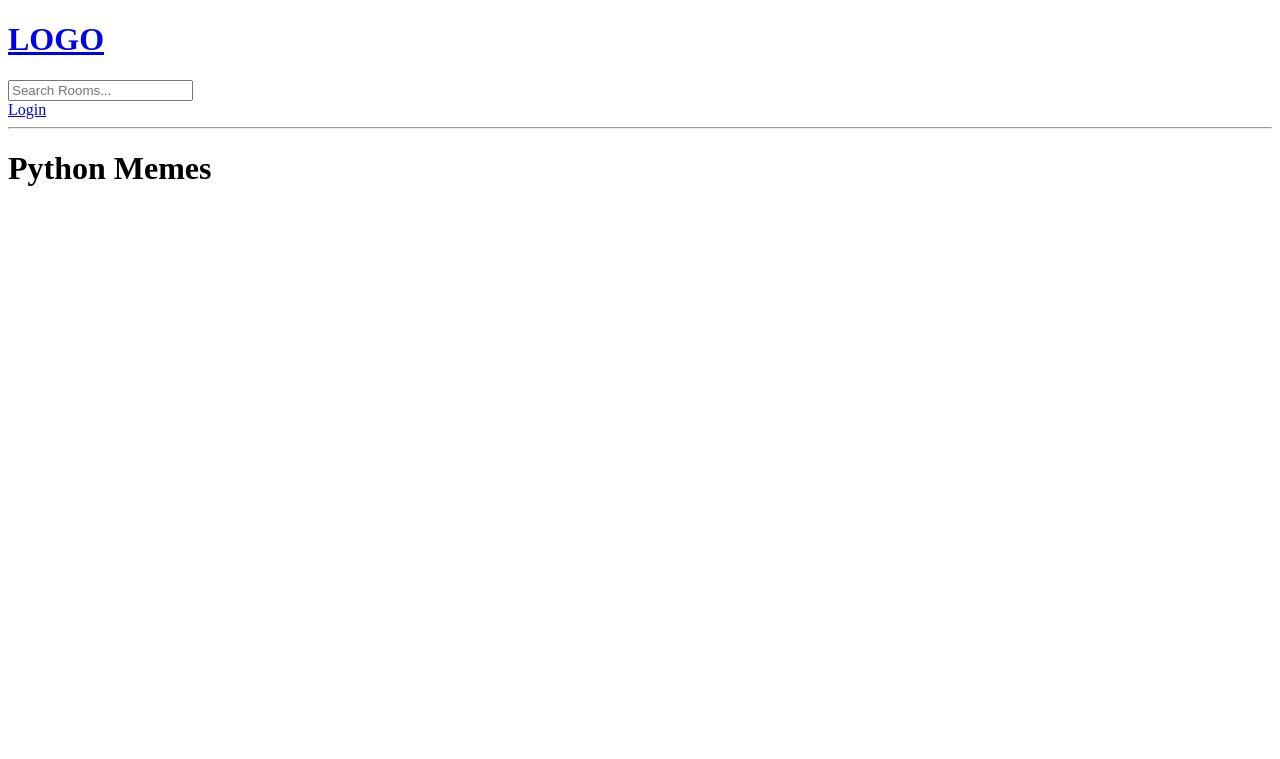
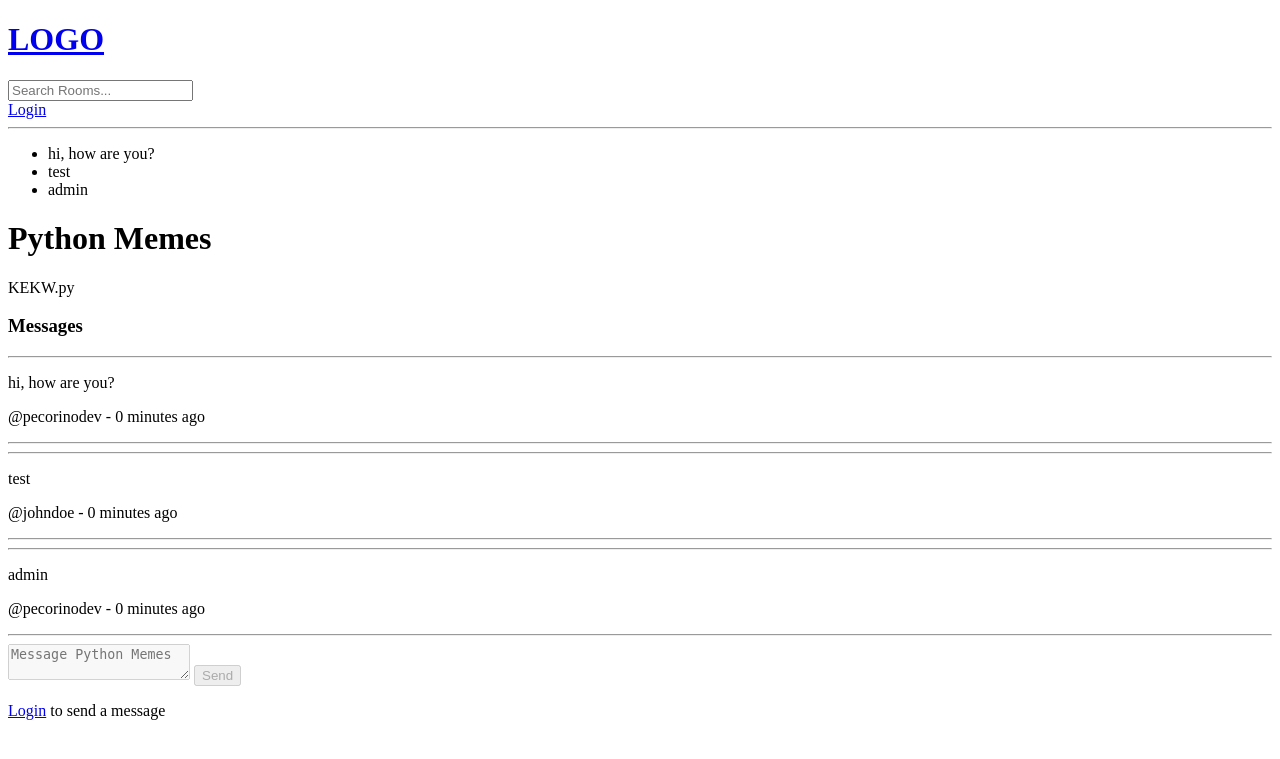
Before and after one commit to edgarcnp/TheBetaWeb, a Django app: page /room/3 in a window 1280 px wide. Shown: the top 759 px of the page. Run offline with Django 4.2, Linux system fonts and the light colour scheme; data comes from the database, SQL or seed files in the repository; both versions use the stored data as it was after the commit.

Commit message:
added send message in a room logic

```diff
--- a/TheBetaWeb/settings.py
+++ b/TheBetaWeb/settings.py
@@ -27,6 +27,7 @@ DEBUG = True
 
 ALLOWED_HOSTS = [
     "127.0.0.1",
+    "edgarcnp.tplinkdns.com",
 ]
 
 
--- a/base/templates/base/room.html
+++ b/base/templates/base/room.html
@@ -3,6 +3,37 @@
 
 {% block content %}
 
-<h1>{{ rooms.name }}</h1>
+    <h1>{{ rooms.name }}</h1>
+
+    <p>{{ rooms.description }}</p>
+
+    <div class="comment-wrapper">
+        <h3>Messages</h3>
+        {% for message in messages %}
+            <hr>
+            <p>{{ message.body }}</p>
+            <p>@{{ message.user }} - {{ message.created|timesince }} ago</p>
+            <hr>
+        {% endfor %}
+    </div>
+
+    <div class="comment-form">
+        <form method="POST" action="">
+        {% csrf_token %}
+            {% if request.user.is_authenticated %}
+                <label>
+                    <textarea name="body" placeholder="Message {{ rooms.name }}"></textarea>
+                </label>
+                <input type="submit" value="Send">
+            {% else %}
+                <label>
+                    <textarea name="body" placeholder="Message {{ rooms.name }}" disabled></textarea>
+                </label>
+                <input type="submit" value="Send" disabled>
+                <p><a href="{% url 'login' %}">Login</a> to send a message</p>
+            {% endif %}
+        </form>
+    </div>
+
 
 {% endblock content %}
--- a/base/views.py
+++ b/base/views.py
@@ -8,7 +8,8 @@ from django.http import HttpResponse
 from django.shortcuts import redirect, render
 
 from .forms import RoomForm
-from .models import Room, Topic
+from .models import Room, Topic, Message
+
 
 # Create your views here.
 
@@ -84,9 +85,23 @@ def home(request):
 
 
 def room(request, room_id):
-    rooms = Room.objects.get(id=room_id)
+    get_room = Room.objects.get(id=room_id)
+    user_messages = get_room.message_set.all().order_by("-created")
 
-    respond = {"rooms": rooms}
+    if request.method == "POST":
+        if not request.user.is_authenticated:
+            return HttpResponse("You must be logged in to do that!")
+
+        message = request.POST.get("body")
+        if message:
+            user = request.user
+            Message.objects.create(
+                user=user,
+                room=get_room,
+                body=message)
+            return redirect("room", room_id=room_id)
+
+    respond = {"rooms": get_room, "messages": user_messages}
     return render(request, "base/room.html", respond)
 
 
```
Also changed, not shown: db.sqlite3.
